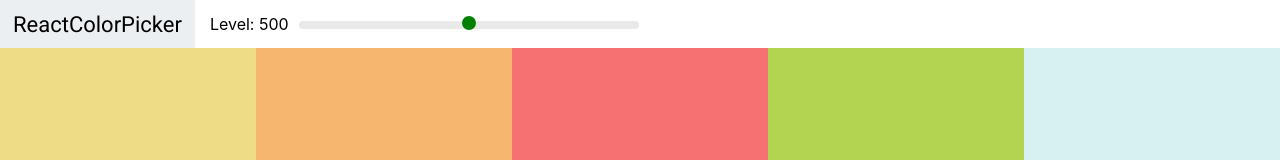
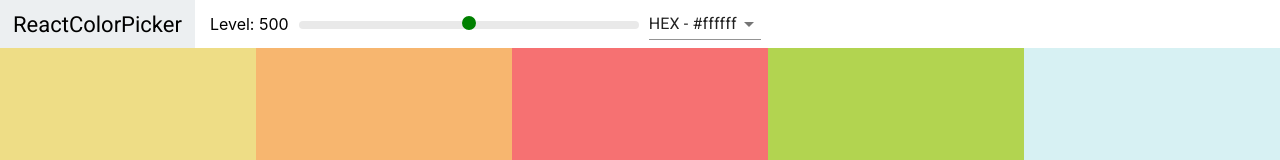
Before and after one commit to itsrojasleon/react-colors, a React (Create React App) app: page / in a window 1280 px wide. Shown: the top 160 px of the page. Built offline with nearby package versions, Linux system fonts and the light colour scheme.

Commit message:
Intro to Material UI and adding Select Component

```diff
--- a/package.json
+++ b/package.json
@@ -3,6 +3,7 @@
   "version": "0.1.0",
   "private": true,
   "dependencies": {
+    "@material-ui/core": "^4.1.3",
     "chroma-js": "^2.0.4",
     "rc-slider": "^8.6.13",
     "react": "^16.8.6",
--- a/src/colorHelpers.js
+++ b/src/colorHelpers.js
@@ -21,7 +21,7 @@ function generatePalette(startedPalette) {
         rgb: chroma(scale[i]).css(),
         rgba: chroma(scale[i])
           .css()
-          .replace('rgba', 'rgba')
+          .replace('rgb', 'rgba')
           .replace(')', '1.0)'),
       });
     }
--- a/src/components/Navbar.js
+++ b/src/components/Navbar.js
@@ -1,11 +1,20 @@
 import React, { Component } from 'react';
+import { Select, MenuItem } from '@material-ui/core';
 import Slider from 'rc-slider';
 import 'rc-slider/assets/index.css';
 import './styles/Navbar.css';
 
 class Navbar extends Component {
+  state = { format: 'hex' };
+
+  handleChange = e => {
+    this.setState({ format: e.target.value });
+    this.props.handleChange(e.target.value);
+  };
+
   render() {
     const { level, changeLevel } = this.props;
+    const { format } = this.state;
     return (
       <header className='Navbar'>
         <div className='logo'>
@@ -23,6 +32,13 @@ class Navbar extends Component {
             />
           </div>
         </div>
+        <div className='select-container'>
+          <Select value={format} onChange={this.handleChange}>
+            <MenuItem value='hex'>HEX - #ffffff</MenuItem>
+            <MenuItem value='rgb'>RGB - rgb(255,255,255)</MenuItem>
+            <MenuItem value='rgba'>RGBA - rgba(255,255,255, 1.0)</MenuItem>
+          </Select>
+        </div>
       </header>
     );
   }
--- a/src/components/Palette.js
+++ b/src/components/Palette.js
@@ -4,21 +4,27 @@ import './styles/Palette.css';
 import Navbar from './Navbar';
 
 class Palette extends React.Component {
-  state = {
-    level: 500,
-  };
-  changeLevel = level => {
-    this.setState({ level });
-  };
+  state = { level: 500, format: 'hex' };
+
+  changeLevel = level => this.setState({ level });
+
+  handleChange = format => this.setState({ format });
+
   render() {
     const { colors } = this.props.palette;
-    const { level } = this.state;
-    const colorBoxes = colors[level].map(({ hex, name, id }) => {
-      return <ColorBox key={id} background={hex} name={name} />;
+    const { level, format } = this.state;
+    const colorBoxes = colors[level].map(color => {
+      return (
+        <ColorBox key={color.id} background={color[format]} name={color.name} />
+      );
     });
     return (
       <div className='Palette'>
-        <Navbar level={level} changeLevel={this.changeLevel} />
+        <Navbar
+          level={level}
+          changeLevel={this.changeLevel}
+          handleChange={this.handleChange}
+        />
         <div className='PaletteColors'>{colorBoxes}</div>
       </div>
     );
```
Also changed, not shown: 1 other file (tests, documents, lock files or other folders).
